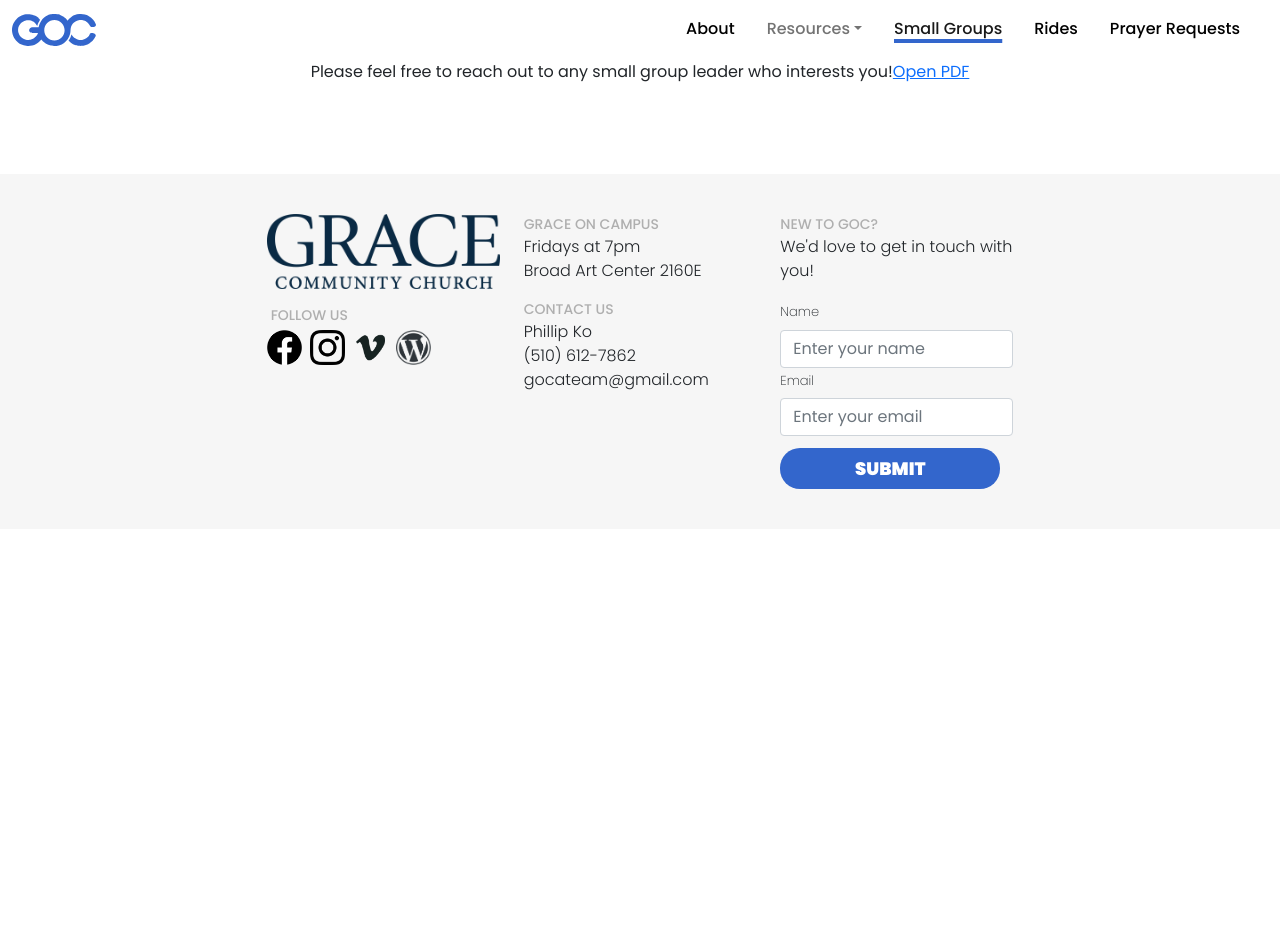
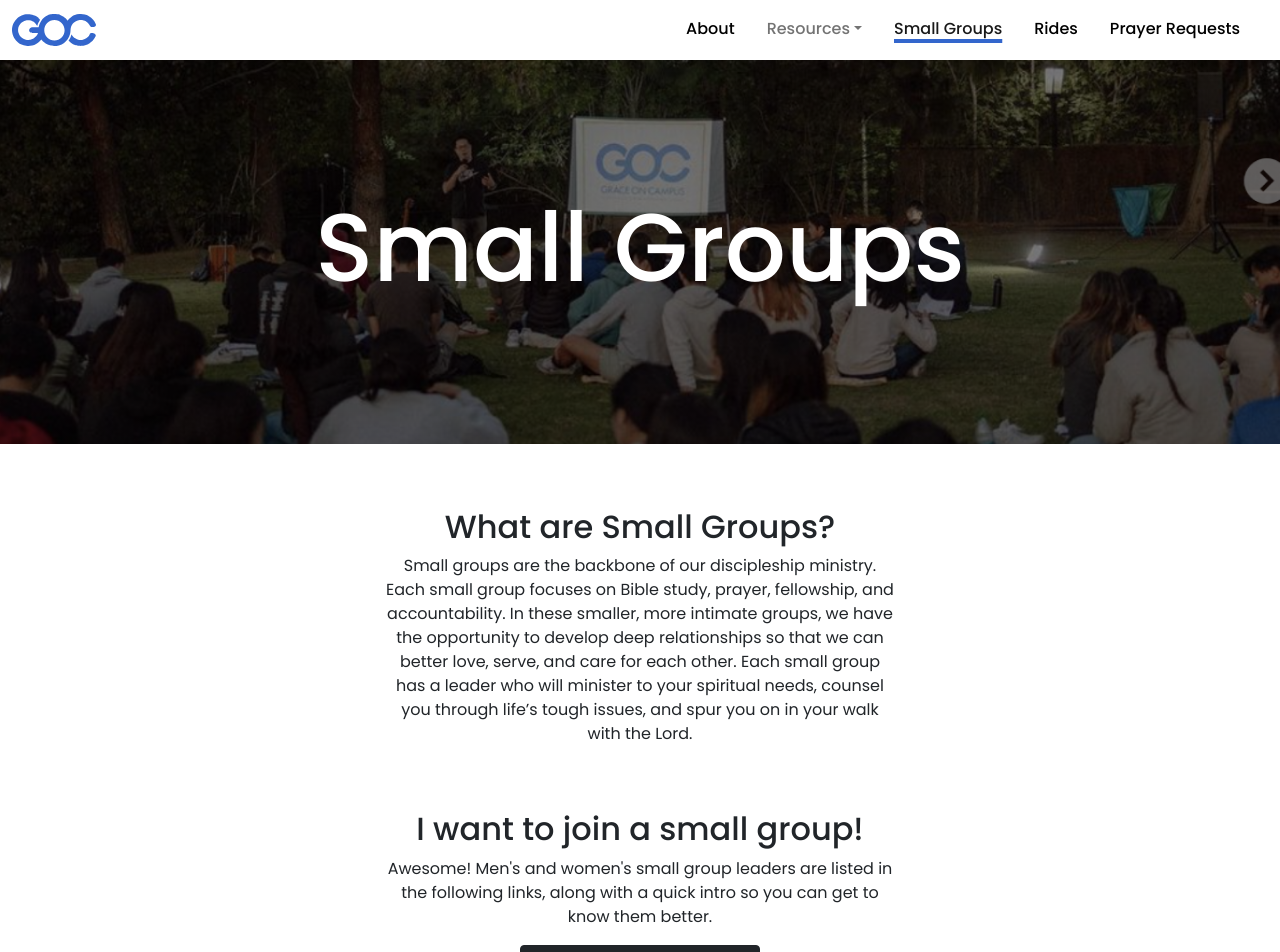
Before and after one commit to graceoncampus/goc-web-v3, a React (Create React App) app: page /smallgroups in a window 1280 px wide. Shown: the top 952 px of the page. Before the commit the page ends 800 px from the top, so only its background shows below. Built offline with nearby package versions, Linux system fonts and the light colour scheme; no server answers; what aws-amplify would draw is missing.

Commit message:
initial small groups page

```diff
--- /dev/null
+++ b/src/Components/SmallGroup/SmallGroup.scss
@@ -0,0 +1,50 @@
+@use '~sass-rem' as rem;
+
+// .title {
+//   padding: rem.convert(10px);
+//   position: relative;
+//   top: 50%;
+//   // left: 50%;
+//   // transform: translate(-50%, -350%);
+//   color: white;
+// }
+
+
+.overlay {
+  background: no-repeat center;
+  background-size: cover;
+  height: 24rem;
+  width: 100%;
+  display: flex;
+  justify-content: center;
+  align-items: center;
+  h1 {
+    font-size: 6rem;
+    position: relative;
+    color: rgb(255, 255, 255);
+  }
+}
+
+#small-groups {
+  background-image: linear-gradient(rgba(0, 0, 0, 0.5), rgba(0, 0, 0, 0.5)),
+    url('../../assets/AboutUsBackground.png');
+}
+
+.sg-container {
+  padding: 4rem 30% 0;
+  display: flex;
+  flex-direction: column;
+  align-items: center;
+}
+
+.upper-body {
+  margin-bottom: 4rem;
+}
+
+.lower-body {
+  margin-bottom: .5rem;
+}
+.button {
+  width: fit-content;
+  margin: .5rem;
+}
--- a/src/Components/SmallGroup/SmallGroup.tsx
+++ b/src/Components/SmallGroup/SmallGroup.tsx
@@ -1,25 +1,55 @@
+import { HeaderNavbarActiveKey } from 'Components/User/Header/Header';
+import { Template } from 'Components/User/Template/Template';
+import React from 'react';
+import { Button } from 'react-bootstrap';
 
-// import React, { useState } from 'react';
-import { SmallGroupBlurb } from './SmallGroupBlurb';
-// make page for prayer request confirmation.
-import { HeaderNavbarActiveKey } from 'Components/User/Header/Header'
-
-import { Template } from 'Components/User/Template/Template';
- interface TemplateProps {
-     activeKey: HeaderNavbarActiveKey,
-     body: React.ReactNode
- };
-
-
- export const SmallGroup = () => {
-    return (
-        <Template activeKey={HeaderNavbarActiveKey.SMALL_GROUPS} body={<SmallGroupBody />}/>
-    );
+import 'css/common/forms.scss';
+import './SmallGroup.scss';
+import mensg from './sgl_men.pdf';
+interface TemplateProps {
+  activeKey: HeaderNavbarActiveKey;
+  body: React.ReactNode;
 }
 
+export const SmallGroup = () => {
+  return (
+    <Template
+      activeKey={HeaderNavbarActiveKey.SMALL_GROUPS}
+      body={<SmallGroupBody />}
+    />
+  );
+};
+
 const SmallGroupBody = () => {
-
-    return (
-        <SmallGroupBlurb />
-    )
-}
+  return (
+    <div className={'text-center'}>
+      <div className="overlay" id="small-groups">
+        <h1>Small Groups</h1>
+      </div>
+      <div className="sg-container">
+        <div className="upper-body">
+          <h2>What are Small Groups?</h2>
+          Small groups are the backbone of our discipleship ministry. Each small
+          group focuses on Bible study, prayer, fellowship, and accountability.
+          In these smaller, more intimate groups, we have the opportunity to
+          develop deep relationships so that we can better love, serve, and care
+          for each other. Each small group has a leader who will minister to
+          your spiritual needs, counsel you through life’s tough issues, and
+          spur you on in your walk with the Lord.
+        </div>
+        <div className="lower-body">
+          <h2>I want to join a small group!</h2>
+          Awesome! Men's and women's small group leaders are listed in the
+          following links, along with a quick intro so you can get to know them
+          better.
+        </div>
+        <Button variant="dark" className="button" href={mensg} target="_blank">
+          Men's Small Group Leaders
+        </Button>
+        <Button className="button" variant="dark" href={mensg} target="_blank">
+          Women's Small Group Leaders
+        </Button>
+      </div>
+    </div>
+  );
+};
--- a/src/Components/SmallGroup/SmallGroupBlurb.tsx
+++ /dev/null
@@ -1,27 +0,0 @@
-/**
- * Small group blurbs.
- */
-
- import React, { useEffect, useState } from 'react';
- import { Button, Col, Container, Form, Row } from 'react-bootstrap';
-
-
- //import { API, graphqlOperation } from 'aws-amplify';
- // path for sg blurb pdf: C:\Users\joncc\Documents\GitHub\goc-web-v3\build\assets\sgl-men.pdf
- // moved to same SmallGroup directory
- import 'css/common/forms.scss';
- import mensg from './Components/SmallGroup/sgl_men.pdf';
-
-export const SmallGroupBlurb = () => {
-   return (
-     <Container>
-       <Col className={'mx-auto text-center'} lg={'8'}>
-         <span className={'small-group-title'}>Please feel free to reach out to any small group leader who interests you!</span>
-          <a href={mensg} target="_blank"
-            title="Men's Small Groups">
-            Open PDF
-          </a>
-       </Col>
-     </Container>
-   );
- };
--- /dev/null
+++ b/src/Constants/RidesConstants.tsx
@@ -0,0 +1,5 @@
+/**
+ * Store all constants related to rides.
+ */
+
+export const Turnarounds = ['Hedrick', 'Holly', 'De Neve'];
--- a/src/react-app-env.d.ts
+++ b/src/react-app-env.d.ts
@@ -1 +1,2 @@
 /// <reference types="react-scripts" />
+declare module "*.pdf";
```
Also changed, not shown: src/Components/User/SmallGroups/SmallGroups.tsx (added, +19 -0 lines), src/Components/User/SmallGroups/SmallGroups.scss (added), src/assets/AboutUsBackground.png (added).
